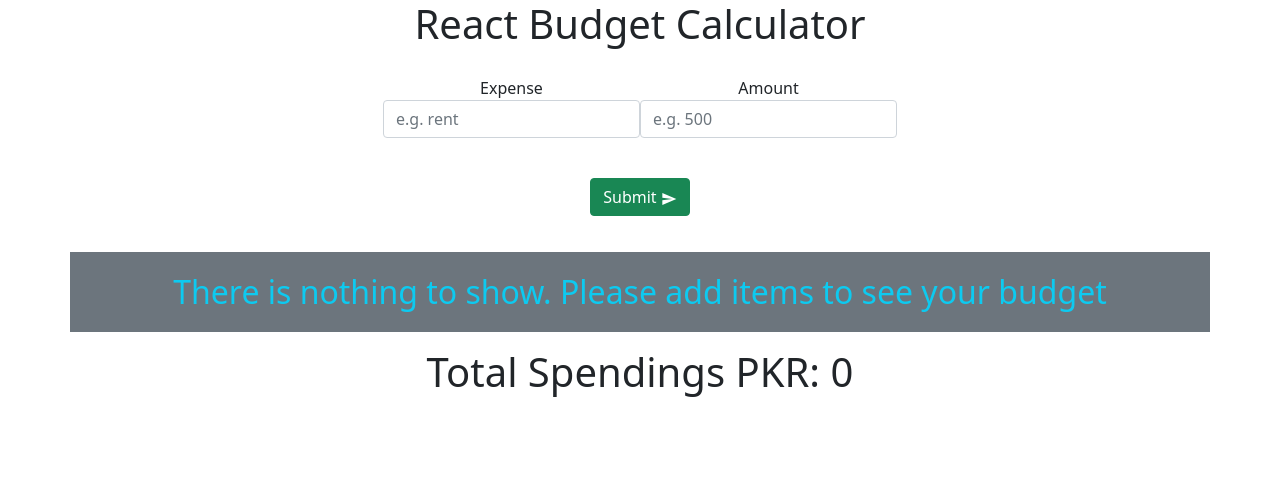
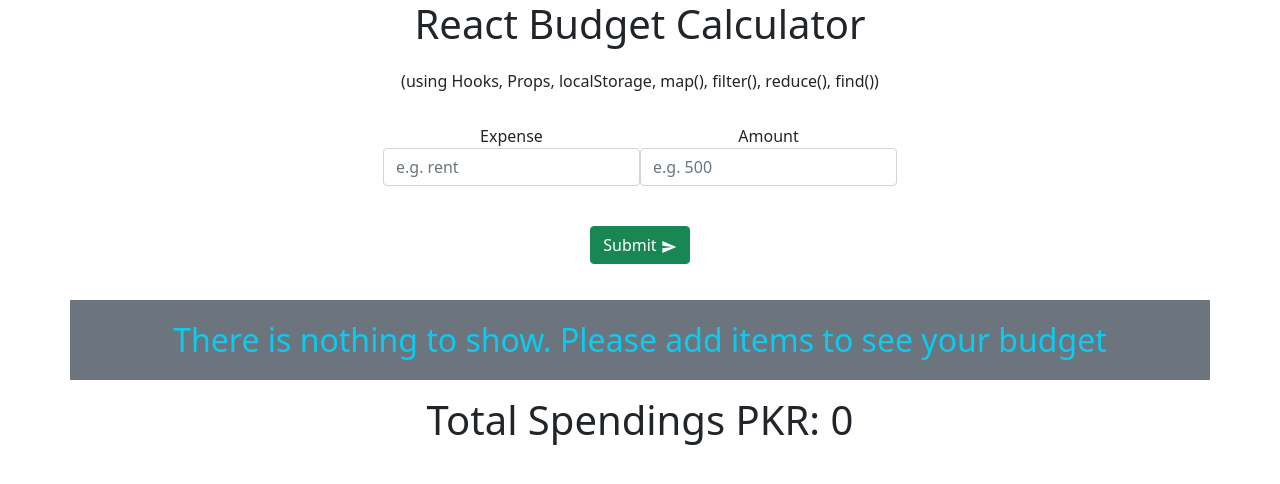
Before and after one commit to DilsherB/react-budget-calculator, a React (Create React App) app: page / in a window 1280 px wide. Shown: the top 484 px of the page. Built offline with nearby package versions, Linux system fonts and the light colour scheme.

Commit message:
project is final now.

```diff
--- a/src/App.css
+++ b/src/App.css
@@ -14,3 +14,7 @@ th:first-child {
 .cursor-pointer {
   cursor: pointer;
 }
+
+input[type=number] {
+  appearance: textfield
+}
--- a/src/App.js
+++ b/src/App.js
@@ -76,7 +76,9 @@ function App() {
   const currency = "PKR";
   return (
     <>
-      <h1 className="text-center">React Budget Calculator</h1>
+      <h1 className="text-center">React Budget Calculator<br />
+        <span className="fs-6">(using Hooks, Props, localStorage, map(), filter(), reduce(), find())</span>
+      </h1>
       <div className="d-flex justify-content-center text-center">
         {alert.show && <Alert type={alert.type} text={alert.text} />}
       </div>
```
